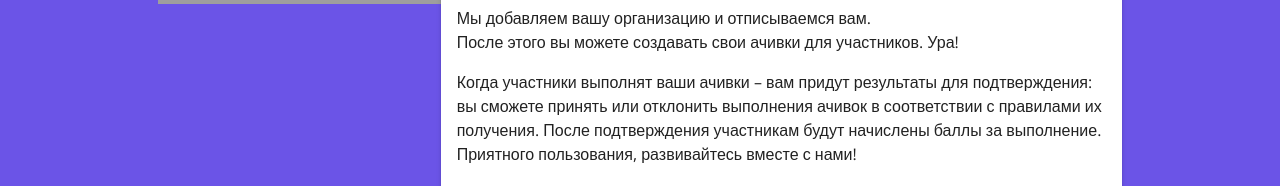
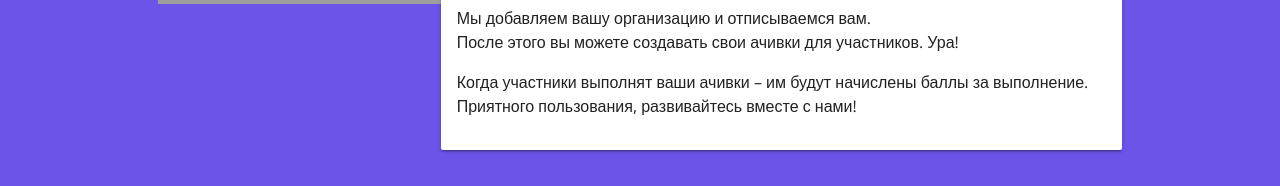
Before and after one commit to tornem/Urbaton.PotomPridumaem, a Vue app in the folder client/: page / in a window 1280 px wide. Both pictures are taken after a click on the element "ДЛЯ ПАРТНЁРОВ". Shown: the part 2308-2494 px from the top of the page. Built offline with nearby package versions, Linux system fonts and the light colour scheme; grey boxes are pictures that could not be loaded.

Commit message:
update text

```diff
--- a/client/src/views/Home.vue
+++ b/client/src/views/Home.vue
@@ -176,9 +176,7 @@
                    После этого вы можете создавать свои ачивки для участников. Ура!
                  </p>
                   <p>
-                    Когда участники выполнят ваши ачивки – вам придут результаты для подтверждения:
-                    вы сможете принять или отклонить выполнения ачивок в соответствии с правилами их
-                    получения. После подтверждения участникам будут начислены баллы за выполнение.
+                    Когда участники выполнят ваши ачивки – им будут начислены баллы за выполнение.
                     <br>Приятного пользования, развивайтесь вместе с нами!
                   </p>
                 </v-card-text>
```
